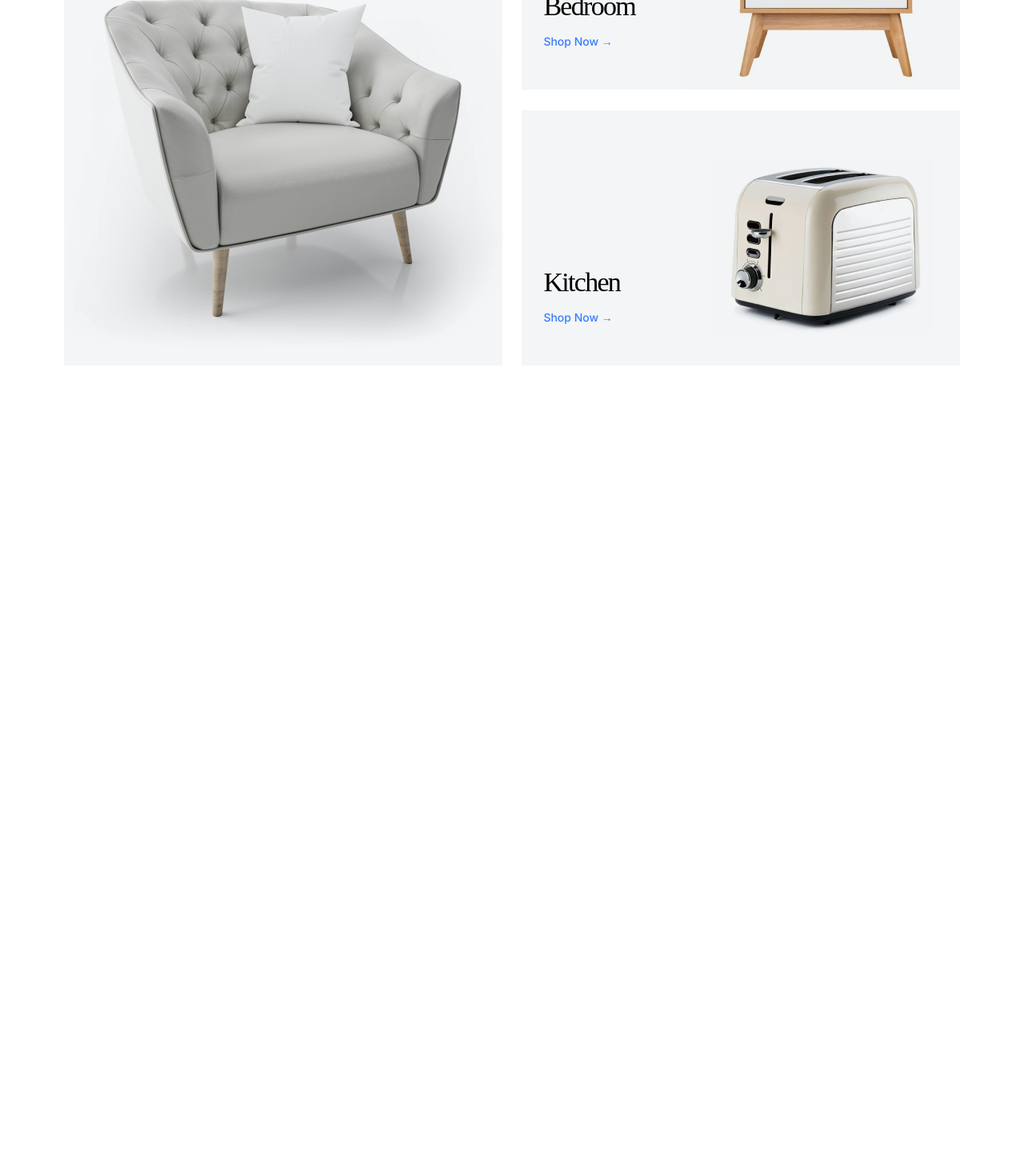
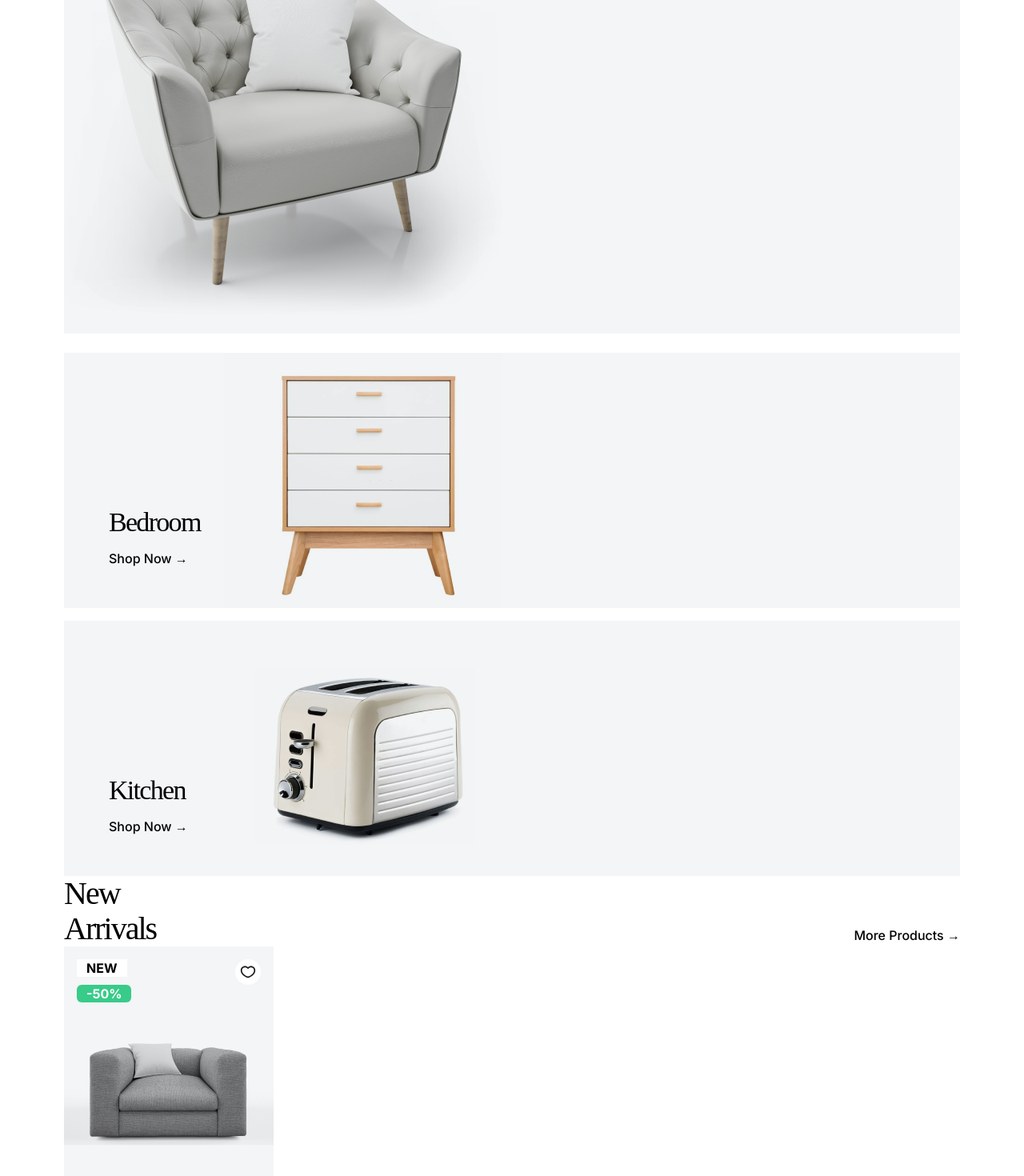
Before and after one commit to Ostashevskyi/3legnat, a Next.js app: page / in a window 1280 px wide. Shown: the part 1098-2568 px from the top of the page at 80% size. Before the commit the page ends 1603 px from the top, so only its background shows below. Built offline with nearby package versions, Linux system fonts and the light colour scheme.

Commit message:
create product card

```diff
--- a/app/page.tsx
+++ b/app/page.tsx
@@ -1,9 +1,11 @@
-import Hero from "@/components/Hero";
+import Hero from "@/containers/home-page/hero-section";
+import NewArrivals from "@/containers/home-page/new-arrivals";
 
 export default function Home() {
   return (
     <div className="max-container">
       <Hero />
+      <NewArrivals />
     </div>
   );
 }
--- a/components/Cards/HeroCard.tsx
+++ b/components/Cards/HeroCard.tsx
@@ -1,7 +1,6 @@
-import Link from "next/link";
 import React from "react";
-import ShopNow from "../Links/ShopNow";
 import Image from "next/image";
+import ArrowLink from "../Links/ArrowLink";
 
 type HeroCard = {
   variant: string;
@@ -26,7 +25,7 @@ const HeroCards = ({ variant, title, image }: HeroCard) => {
         }
       >
         <h5 className="mb-3">{title}</h5>
-        <ShopNow color={"text-black"} />
+        <ArrowLink color={"text-black"} text="Shop Now" />
       </section>
       <Image src={image} alt="section_image" width={548} height={664} />
     </div>
--- /dev/null
+++ b/components/Cards/ProductCard.tsx
@@ -0,0 +1,53 @@
+"use client";
+import Image from "next/image";
+import React, { useState } from "react";
+
+const ProductCard = () => {
+  const isNew = true;
+  const isSale = true;
+  const saleAmount = 50;
+
+  const [isOver, setIsOver] = useState(false);
+
+  return (
+    <div
+      className="relative"
+      onMouseEnter={() => setIsOver(!isOver)}
+      onMouseLeave={() => setIsOver(!isOver)}
+    >
+      <Image
+        alt="product-image"
+        src={"/product-image.png"}
+        width={262}
+        height={349}
+      />
+
+      <div>
+        <div>
+          {isNew && (
+            <div className="flex justify-center items-center absolute top-4 left-4 leading-14 bg-white px-3 py-1 text-base font-bold">
+              <p>NEW</p>
+            </div>
+          )}
+
+          {isSale && (
+            <div className="absolute left-4 top-12 fle justify-center rounded-md items-center leading-14 px-3 py-1 font-bold text-white bg-secondary_green">
+              <p>-{saleAmount}%</p>
+            </div>
+          )}
+        </div>
+        <div className="absolute top-4 right-4 p-[6px] rounded-full bg-white ">
+          <Image width={20} height={20} src={"/icons/heart.svg"} alt="heart" />
+        </div>
+      </div>
+
+      {isOver && (
+        <button className="max-w-[230px] w-full h-11 rounded-md bg-black text-white absolute bottom-4 right-4 ">
+          Add to cart
+        </button>
+      )}
+    </div>
+  );
+};
+
+export default ProductCard;
--- /dev/null
+++ b/components/Links/ArrowLink.tsx
@@ -0,0 +1,12 @@
+import React from "react";
+import Link from "next/link";
+
+const ArrowLink = ({ color, text }: { color: string; text: string }) => {
+  return (
+    <Link href={"/"} className={`${color} buttonS-text hover:underline`}>
+      {text} →
+    </Link>
+  );
+};
+
+export default ArrowLink;
--- a/components/Links/ShopNow.tsx
+++ /dev/null
@@ -1,15 +0,0 @@
-import React from "react";
-import Link from "next/link";
-
-const ShopNow = ({ color }: { color: string }) => {
-  return (
-    <Link
-      href={"/"}
-      className={`${color} buttonXS-text text-secondary_blue hover:underline`}
-    >
-      Shop Now →
-    </Link>
-  );
-};
-
-export default ShopNow;
--- a/components/Navbar.tsx
+++ b/components/Navbar.tsx
@@ -6,9 +6,9 @@ import Image from "next/image";
 import { usePathname } from "next/navigation";
 import { Squash as Hamburger } from "hamburger-react";
 
-import Counter from "./Counter";
-import Discount from "./Discount";
-import SearchInput from "./SearchInput";
+import Counter from "@/components/Shared/Counter";
+import Discount from "@/components/Shared/Discount";
+import SearchInput from "@/components/Inputs/SearchInput";
 
 import {
   HEADER_NAV_ICONS,
--- /dev/null
+++ b/components/Shared/Counter.tsx
@@ -0,0 +1,11 @@
+import React from "react";
+
+const Counter = () => {
+  return (
+    <div className="h-5 w-5 bg-black text-white flex justify-center items-center rounded-full">
+      <p className="text-xs font-bold">0</p>
+    </div>
+  );
+};
+
+export default Counter;
--- a/components/Discount.tsx
+++ b/components/Shared/Discount.tsx
@@ -1,7 +1,6 @@
 import Image from "next/image";
 import Link from "next/link";
 import React from "react";
-import ShopNow from "./Links/ShopNow";
 
 const Discount = () => {
   return (
@@ -15,7 +14,12 @@ const Discount = () => {
         />
         <p className="semibold-caption-1">30% off storewide — Limited time! </p>
         <span className="hidden lg:flex">
-          <ShopNow color="text-secondary_blue" />
+          <Link
+            color="text-secondary_blue buttonXS-text hover:underline"
+            href={"/"}
+          >
+            Shop Now
+          </Link>
         </span>
       </div>
       <div>
--- a/components/Hero.tsx
+++ b/containers/home-page/hero-section/index.tsx
@@ -1,6 +1,6 @@
 import React from "react";
-import Carousel from "./Sliders/Carousel";
-import HeroCards from "./Cards/HeroCard";
+import Carousel from "@/components/Sliders/Carousel";
+import HeroCards from "@/components/Cards/HeroCard";
 
 const Hero = () => {
   return (
--- /dev/null
+++ b/containers/home-page/new-arrivals/index.tsx
@@ -0,0 +1,21 @@
+import ProductCard from "@/components/Cards/ProductCard";
+import ArrowLink from "@/components/Links/ArrowLink";
+import React from "react";
+
+const NewArrivals = () => {
+  return (
+    <div>
+      <section className="flex justify-between items-end mb-12">
+        <h4>
+          New <br /> Arrivals
+        </h4>
+        <ArrowLink color="#000000" text="More Products" />
+      </section>
+      <div className="flex">
+        <ProductCard />
+      </div>
+    </div>
+  );
+};
+
+export default NewArrivals;
--- a/tailwind.config.ts
+++ b/tailwind.config.ts
@@ -39,6 +39,7 @@ const config: Config = {
 
       },
       lineHeight: {
+        '14': "14px",
         '22': "22px",
         '26': "26px",
         '28': "28px",
```
Also changed, not shown: components/Inputs/SearchInput.tsx (renamed from components/SearchInput.tsx), public/product-image.png (added).
